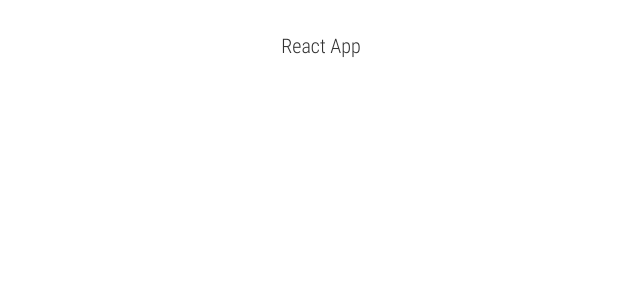
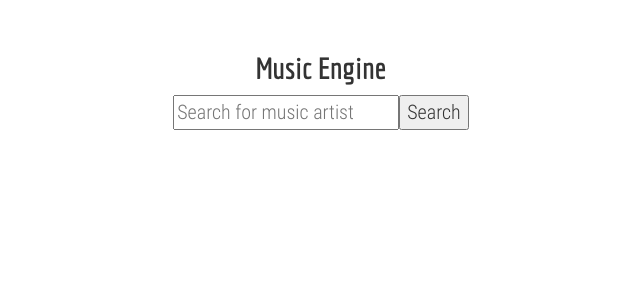
Before and after one commit to AshishPadaniya/music-engine, a React (Vite) app: page / in a window 1280 px wide. Shown: the top 300 px of the page, without its empty margins (319-959 px from the left). Built offline with nearby package versions, Linux system fonts and the light colour scheme.

Commit message:
added button and textbox for search

```diff
--- a/src/components/App.js
+++ b/src/components/App.js
@@ -4,9 +4,28 @@ import React, {Component} from 'react';
 
 class App extends Component{
 
+   state = { artistQuery: ' '}
+
+   updateArtistQuery = event => {
+      console.log('event.target.value query' , event.target.value)
+      this.setState({ artistQuery: event.target.value})
+   }
+
+   searchArtist = () =>
+   {
+      console.log('this.state', this.state)
+   }
+
+
  render(){
      return(
-        <div> React App</div>
+        <div>
+           <h2> Music Engine </h2>
+           <input
+               onChange={this.updateArtistQuery}
+               placeholder='Search for music artist'></input>
+           <button onClick={this.searchArtist}>Search</button>
+        </div>
      )
    }
 }
```
